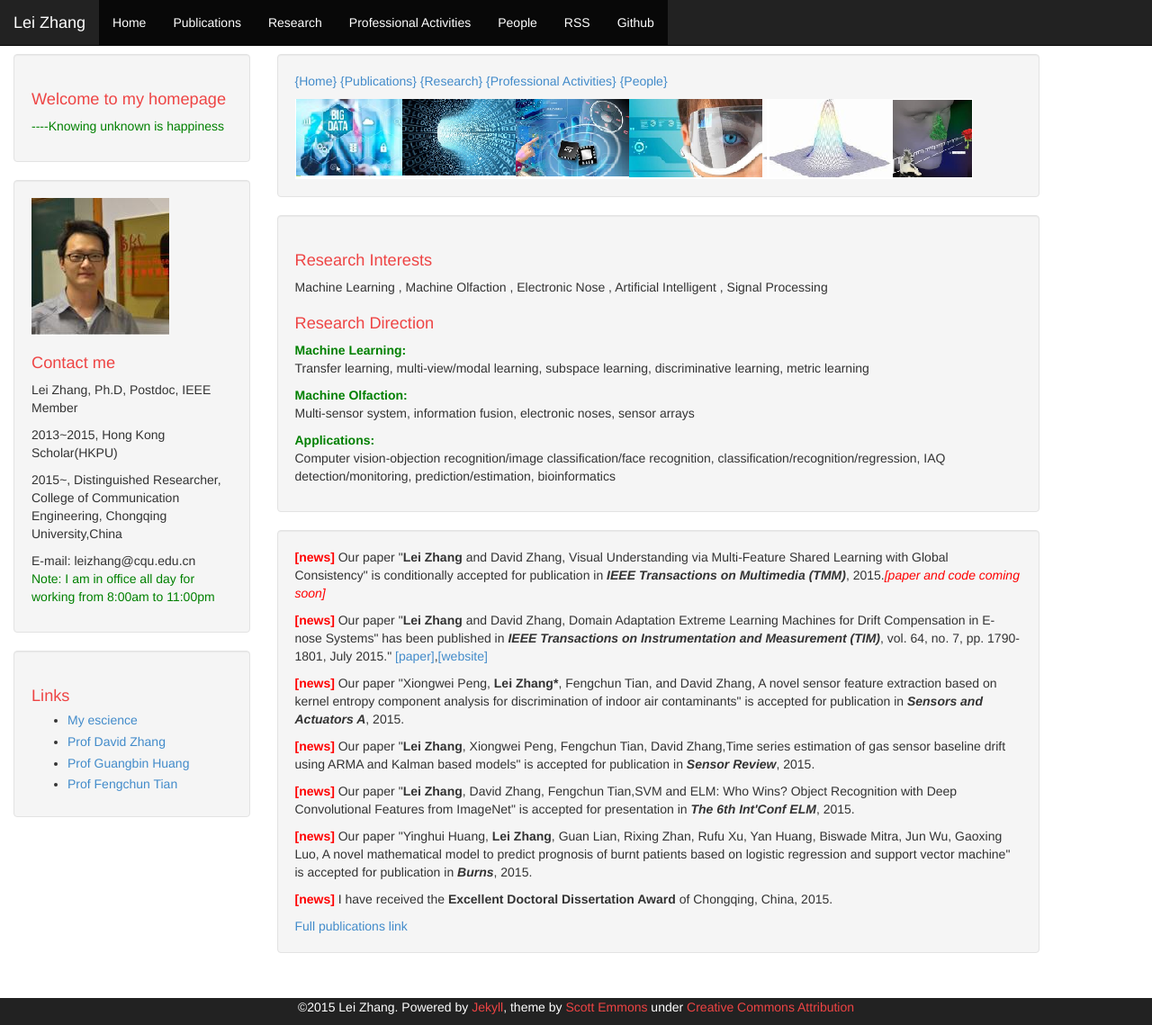
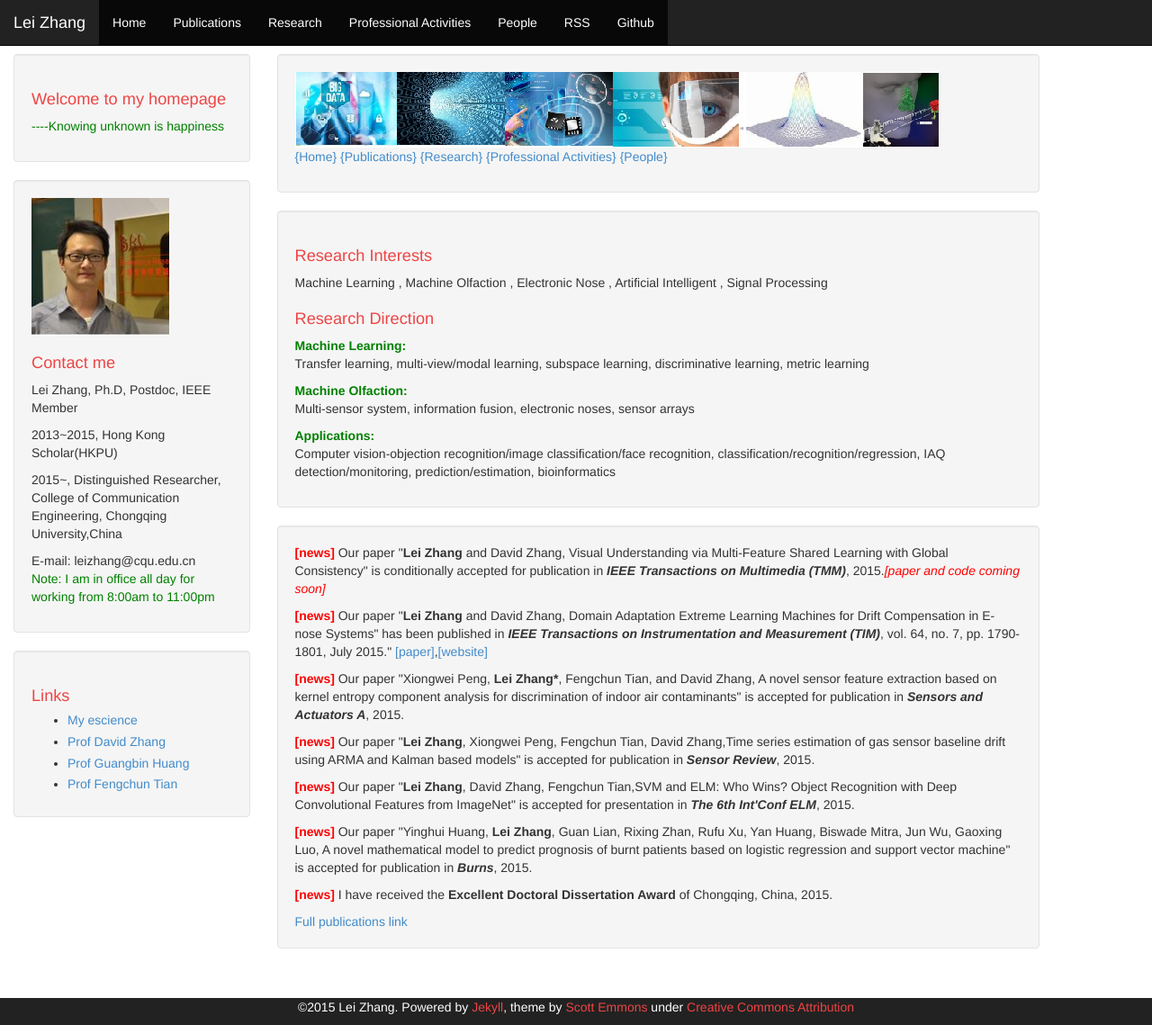
Before and after one commit to DrLeiZhang/website, a Jekyll site: the page built from index.html, in a window 1280 px wide and 1139 px high. Shown: the whole window at 90% size. Built offline with Jekyll 4.4.1, drawn with Linux system fonts in a browser that asks for light colours; Markdown is read by kramdown in place of the engine named in the settings; the list of posts is cut into pages by our own code.

Commit message:
Update
Signed-off-by: leizhang@cqu.edu.cn <leizhang@cqu.edu.cn>

```diff
--- a/index.html
+++ b/index.html
@@ -2,9 +2,10 @@
 layout: default
 ---
 <div class="well">
+<img class="about-avatar" src="{{ "/img/object.jpg" | prepend: site.baseurl }}" border="0" alt="[name]" />
+
 <p><a href="http://www.leizhang.tk/">{Home}  </a><a href="http://www.leizhang.tk/publications.html">{Publications}  </a> <a href="http://www.leizhang.tk/research.html">{Research}  </a> <a href="http://www.leizhang.tk/professional%20activities.html">{Professional Activities}</a> <a href="http://www.leizhang.tk/people.html">{People}</a></p>
 
-<img class="about-avatar" src="{{ "/img/object.jpg" | prepend: site.baseurl }}" border="0" alt="[name]" />
 
 </div>
 
```
Also changed, not shown: img/object.jpg.
